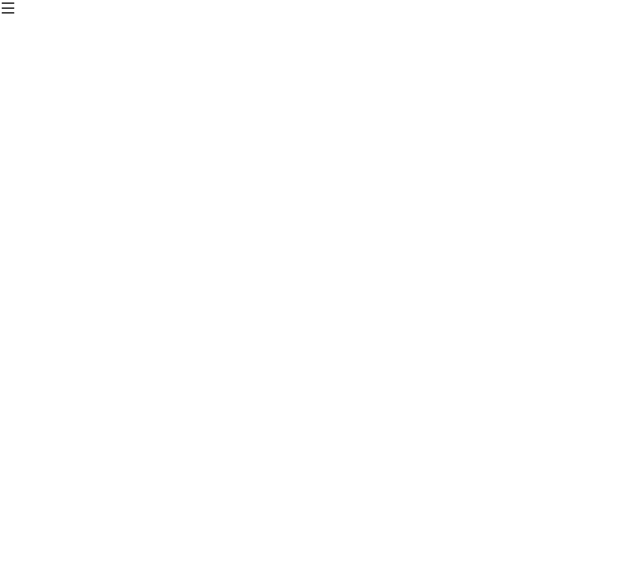
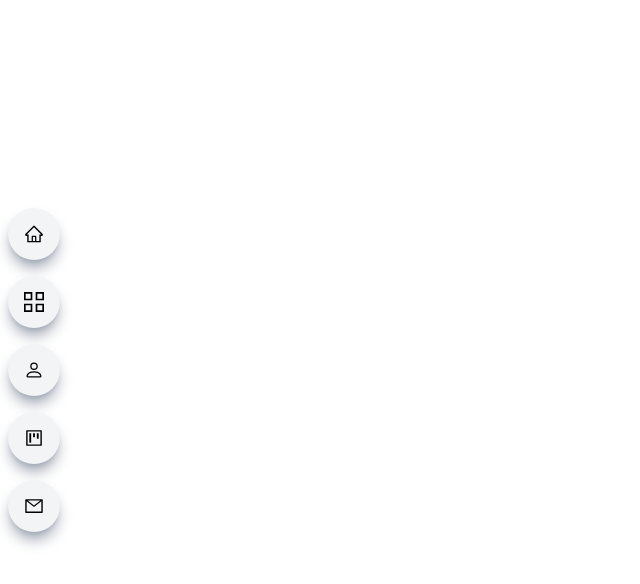
Before and after one commit to ASchaffer8770/portfolio, a React (Vite) app in the folder portfolio/: page / in a window 1280 px wide. Shown: the top 584 px of the page, without its empty margins (0-640 px from the left). Built offline with nearby package versions, Linux system fonts and the light colour scheme.

Commit message:
side nav bar style

```diff
--- a/portfolio/src/components/Sidenav.jsx
+++ b/portfolio/src/components/Sidenav.jsx
@@ -1,10 +1,68 @@
-import React from 'react'
-import {AiOutlineMenu} from 'react-icons/ai'
+import React, {useState} from 'react'
+import {AiOutlineHome, AiOutlineMenu, AiOutlineProject, AiOutlineMail} from 'react-icons/ai'
+import {GrProjects} from 'react-icons/gr'
+import {BsPerson} from 'react-icons/bs'
 
 const Sidenav = () => {
+
+    const [nav, setnav] = useState(false)
+    const handleNav = () => {
+      setnav (!nav);
+      console.log("state has changed")
+    };
+
+
   return (
     <div>
-        <AiOutlineMenu />
+        <AiOutlineMenu onClick={handleNav} className='absolute top-4 right-4 z-[99] md:hidden'/>
+        {
+          nav ? (
+              <div className='fixed w-full h-screen bg-white/90 flex flex-col justify-center items-center z-20'>
+                <a href='#main' className='w-[75%] flex justify-center items-center rounded-full shadow-lg bg-gray-100 shadow-gray-400 m-2 p-4 cursor-pointer hover:scale-110 ease-in duration-150'>
+                  <AiOutlineHome size={20} />
+                  <span className='pl-4'>Home</span>
+                </a>
+                <a href='#work' className='w-[75%] flex justify-center items-center rounded-full shadow-lg bg-gray-100 shadow-gray-400 m-2 p-4 cursor-pointer hover:scale-110 ease-in duration-150'>
+                  <GrProjects size={20} />
+                  <span className='pl-4'>Work</span>
+                </a>
+                <a href='#resume' className='w-[75%] flex justify-center items-center rounded-full shadow-lg bg-gray-100 shadow-gray-400 m-2 p-4 cursor-pointer hover:scale-110 ease-in duration-150'>
+                  <BsPerson size={20} />
+                  <span className='pl-4'>Resume</span>
+                </a>
+                <a href='#projects' className='w-[75%] flex justify-center items-center rounded-full shadow-lg bg-gray-100 shadow-gray-400 m-2 p-4 cursor-pointer hover:scale-110 ease-in duration-150'>
+                  <AiOutlineProject size={20} />
+                  <span className='pl-4'>Projects</span>
+                </a>
+                <a href='#contact' className='w-[75%] flex justify-center items-center rounded-full shadow-lg bg-gray-100 shadow-gray-400 m-2 p-4 cursor-pointer hover:scale-110 ease-in duration-150'>
+                  <AiOutlineMail size={20} />
+                  <span className='pl-4'>Contact</span>
+                </a>
+              </div>
+          )
+          : (
+              ''
+          )}
+            <div className='md:block hidden fixed top-[25%] z-10'>
+              <div className='flex flex-col'>
+                <a href='#main' className='rounded-full shadow-lg bg-gray-100 shadow-gray-400 m-2 p-4 cursor-pointer hover:scale-110 ease-in duration-300'>
+                  <AiOutlineHome size={20}/>
+                </a>
+                <a href='#work' className='rounded-full shadow-lg bg-gray-100 shadow-gray-400 m-2 p-4 cursor-pointer hover:scale-110 ease-in duration-300'>
+                  <GrProjects size={20}/>
+                </a>
+                <a href='#resume' className='rounded-full shadow-lg bg-gray-100 shadow-gray-400 m-2 p-4 cursor-pointer hover:scale-110 ease-in duration-300'>
+                  <BsPerson size={20}/>
+                </a>
+                <a href='#projects' className='rounded-full shadow-lg bg-gray-100 shadow-gray-400 m-2 p-4 cursor-pointer hover:scale-110 ease-in duration-300'>
+                  <AiOutlineProject size={20}/>
+                </a>
+                <a href='#contact' className='rounded-full shadow-lg bg-gray-100 shadow-gray-400 m-2 p-4 cursor-pointer hover:scale-110 ease-in duration-300'>
+                  <AiOutlineMail size={20}/>
+                </a>
+              </div>
+            </div>
+
     </div>
   )
 }
```
